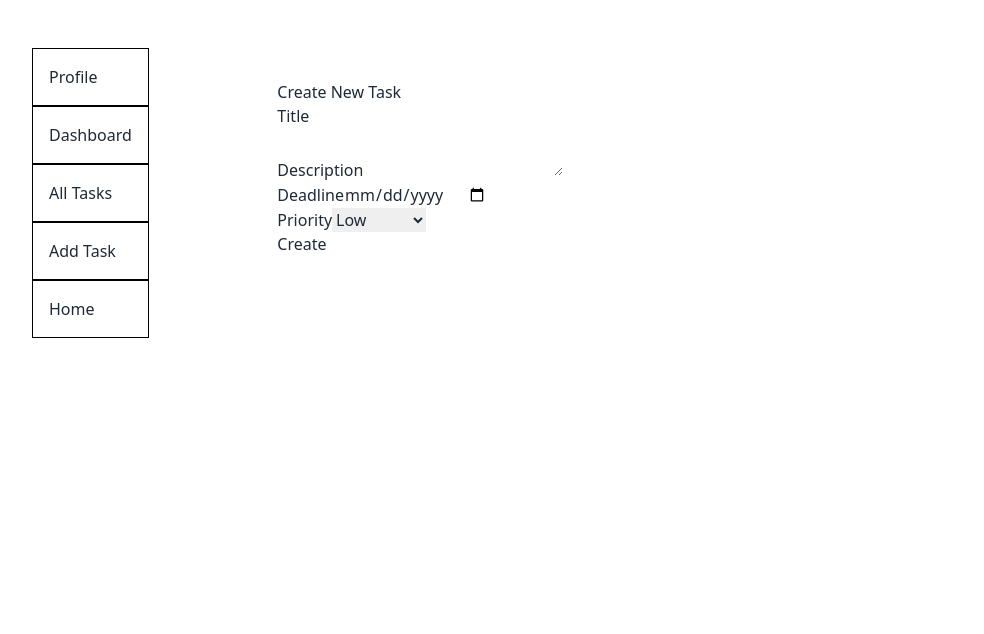
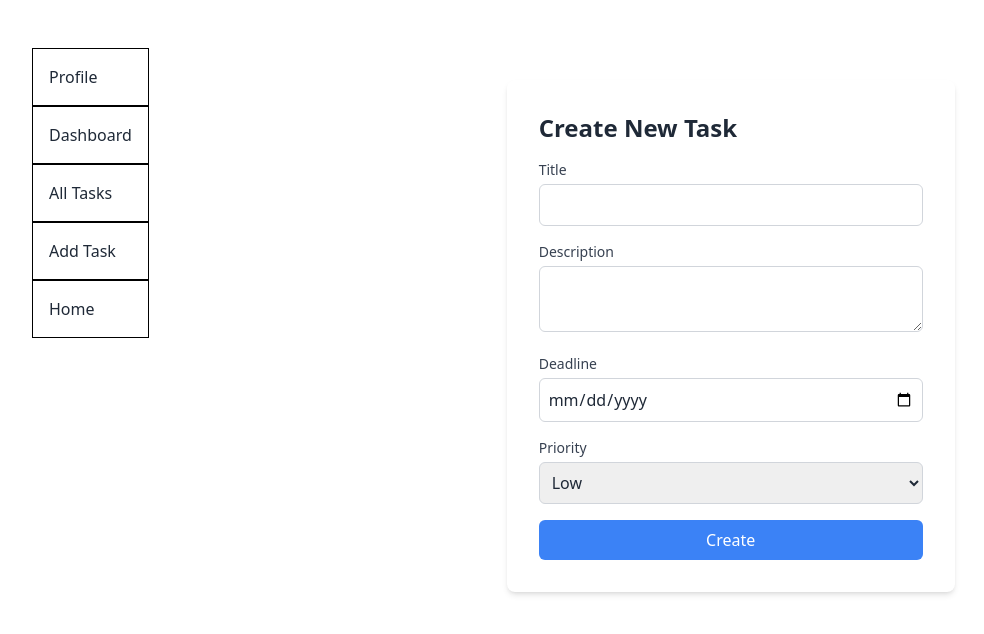
Before and after one commit to kaiyumdev/Task-Management, a React (Vite) app: page /dashboard/addTask in a window 1280 px wide. Shown: the top 634 px of the page, without its empty margins (16-1000 px from the left). Built offline with nearby package versions, Linux system fonts and the light colour scheme; no server answers; sample sign-in values are in the browser's storage.

Commit message:
feat(addTask): create addTask form & UI

```diff
--- a/src/components/Home/UserPerson.jsx
+++ b/src/components/Home/UserPerson.jsx
@@ -1,8 +1,4 @@
 import React from 'react';
-// import Manager from "../../assets/images/Managers.jpg"
-// import team from "../../assets/images/team.jpg"
-// import Freelancers from "../../assets/images/Freelancers.jpg"
-// import Students from "../../assets/images/Students.jpg"
 
 const UserPerson = () => {
   const personas = [
--- a/src/layouts/DashboardLayouts/AddTask.jsx
+++ b/src/layouts/DashboardLayouts/AddTask.jsx
@@ -1,3 +1,65 @@
+// import React from 'react';
+// import { useForm } from 'react-hook-form';
+// import axios from 'axios';
+// // import { useHistory } from 'react-router-dom';
+
+// function AddTask() {
+//   const { register, handleSubmit, formState: { errors } } = useForm();
+// //   const history = useHistory();
+
+//   const onSubmit = (data) => {
+//     axios.post('http://localhost:5000/tasks', data)
+//       .then((data) => console.log(data))
+//       .catch(error => console.error(error));
+//   };
+
+//   return (
+//     <div>
+//       <h1>Create New Task</h1>
+//       <form onSubmit={handleSubmit(onSubmit)}>
+//         <div>
+//           <label>Title</label>
+//           <input
+//             type="text"
+//             {...register('title', { required: 'Title is required', maxLength: { value: 100, message: 'Title must be less than 100 characters' } })}
+//           />
+//           {errors.title && <p>{errors.title.message}</p>}
+//         </div>
+//         <div>
+//           <label>Description</label>
+//           <textarea
+//             {...register('description', { required: 'Description is required', maxLength: { value: 500, message: 'Description must be less than 500 characters' } })}
+//           />
+//           {errors.description && <p>{errors.description.message}</p>}
+//         </div>
+//         <div>
+//           <label>Deadline</label>
+//           <input
+//             type="date"
+//             {...register('deadline', { required: 'Deadline is required' })}
+//           />
+//           {errors.deadline && <p>{errors.deadline.message}</p>}
+//         </div>
+//         <div>
+//           <label>Priority</label>
+//           <select
+//             {...register('priority', { required: 'Priority is required' })}
+//           >
+//             <option value="Low">Low</option>
+//             <option value="Moderate">Moderate</option>
+//             <option value="High">High</option>
+//           </select>
+//           {errors.priority && <p>{errors.priority.message}</p>}
+//         </div>
+//         <button type="submit">Create</button>
+//       </form>
+//     </div>
+//   );
+// }
+
+// export default AddTask;
+
+
 import React from 'react';
 import { useForm } from 'react-hook-form';
 import axios from 'axios';
@@ -14,44 +76,48 @@ function AddTask() {
   };
 
   return (
-    <div>
-      <h1>Create New Task</h1>
-      <form onSubmit={handleSubmit(onSubmit)}>
+    <div className="max-w-md mx-auto bg-white p-8 rounded-lg shadow-md">
+      <h1 className="text-2xl font-bold mb-4">Create New Task</h1>
+      <form onSubmit={handleSubmit(onSubmit)} className="space-y-4">
         <div>
-          <label>Title</label>
+          <label className="block text-sm font-medium text-gray-700">Title</label>
           <input
             type="text"
+            className={`mt-1 p-2 w-full border ${errors.title ? 'border-red-500' : 'border-gray-300'} rounded-md`}
             {...register('title', { required: 'Title is required', maxLength: { value: 100, message: 'Title must be less than 100 characters' } })}
           />
-          {errors.title && <p>{errors.title.message}</p>}
+          {errors.title && <p className="text-red-500 text-xs mt-1">{errors.title.message}</p>}
         </div>
         <div>
-          <label>Description</label>
+          <label className="block text-sm font-medium text-gray-700">Description</label>
           <textarea
+            className={`mt-1 p-2 w-full border ${errors.description ? 'border-red-500' : 'border-gray-300'} rounded-md`}
             {...register('description', { required: 'Description is required', maxLength: { value: 500, message: 'Description must be less than 500 characters' } })}
           />
-          {errors.description && <p>{errors.description.message}</p>}
+          {errors.description && <p className="text-red-500 text-xs mt-1">{errors.description.message}</p>}
         </div>
         <div>
-          <label>Deadline</label>
+          <label className="block text-sm font-medium text-gray-700">Deadline</label>
           <input
             type="date"
+            className={`mt-1 p-2 w-full border ${errors.deadline ? 'border-red-500' : 'border-gray-300'} rounded-md`}
             {...register('deadline', { required: 'Deadline is required' })}
           />
-          {errors.deadline && <p>{errors.deadline.message}</p>}
+          {errors.deadline && <p className="text-red-500 text-xs mt-1">{errors.deadline.message}</p>}
         </div>
         <div>
-          <label>Priority</label>
+          <label className="block text-sm font-medium text-gray-700">Priority</label>
           <select
+            className={`mt-1 p-2 w-full border ${errors.priority ? 'border-red-500' : 'border-gray-300'} rounded-md`}
             {...register('priority', { required: 'Priority is required' })}
           >
             <option value="Low">Low</option>
             <option value="Moderate">Moderate</option>
             <option value="High">High</option>
           </select>
-          {errors.priority && <p>{errors.priority.message}</p>}
+          {errors.priority && <p className="text-red-500 text-xs mt-1">{errors.priority.message}</p>}
         </div>
-        <button type="submit">Create</button>
+        <button type="submit" className="w-full bg-blue-500 text-white p-2 rounded-md hover:bg-blue-600">Create</button>
       </form>
     </div>
   );
```
